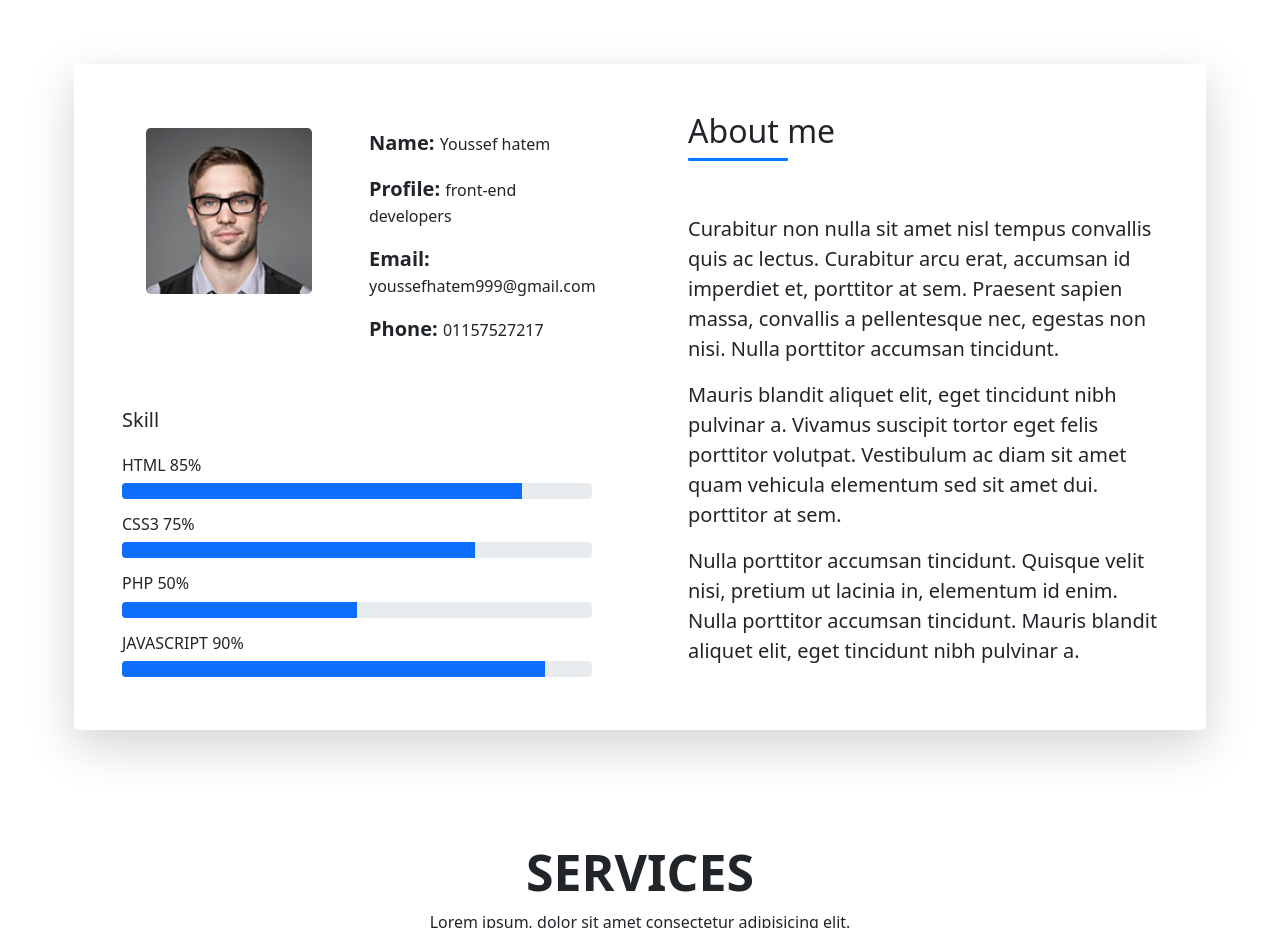
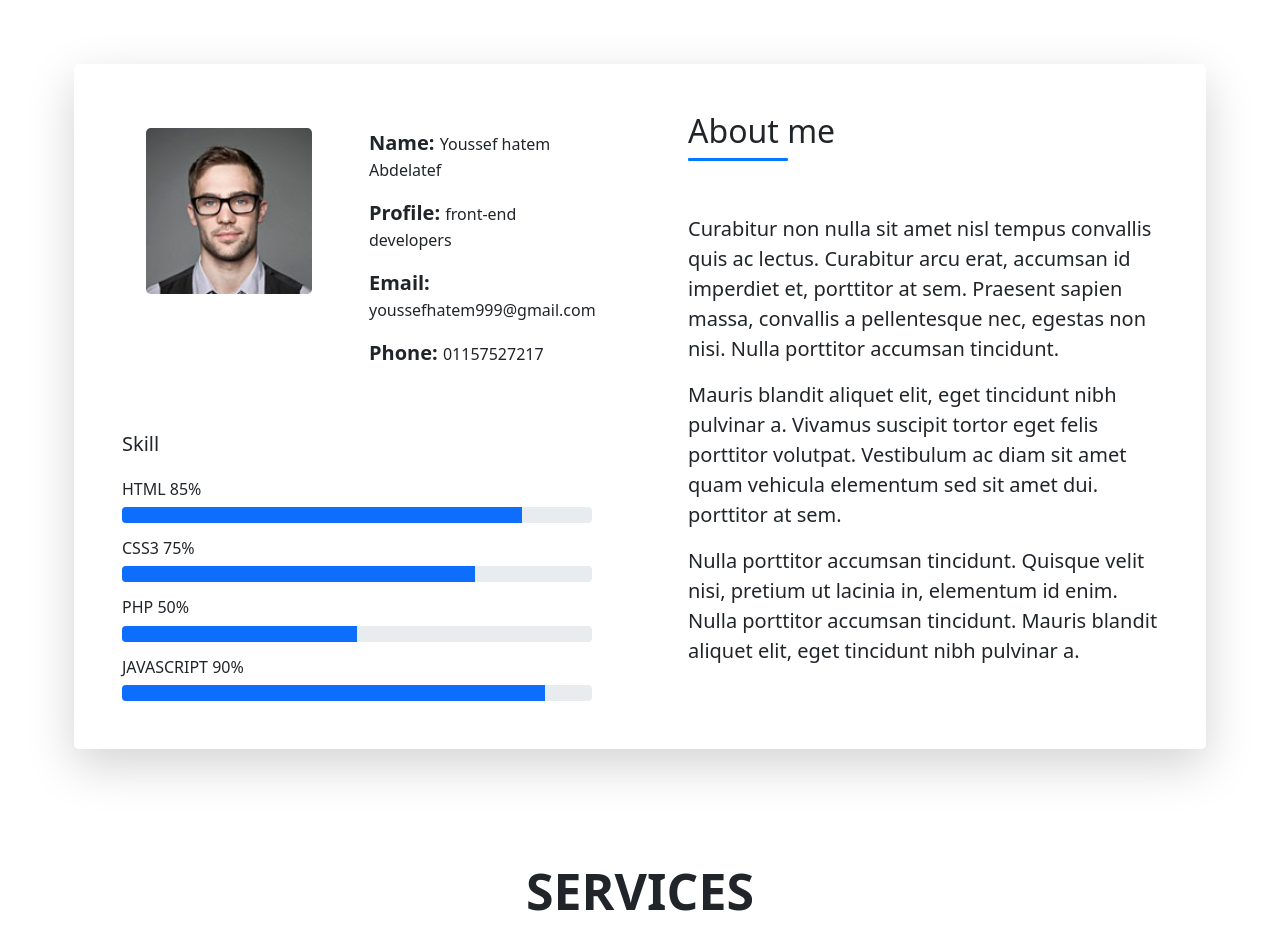
Before and after one commit to youssef-hatem-3/BloodBankProject, a plain HTML site: page index.html in a window 1280 px wide. Shown: the part 800-1728 px from the top of the page. Drawn offline with Linux system fonts and the light colour scheme.

Commit message:
Update(4-6)

```diff
--- a/index.html
+++ b/index.html
@@ -98,7 +98,7 @@
                                         <img src="../img/testimonial-2.jpg" alt="" class="w-100  rounded-3">
                                     </div>
                                     <div class="left-content col-md-6 pt-3">
-                                        <p><span class="fw-bold">Name: </span>Youssef hatem</p>
+                                        <p><span class="fw-bold">Name: </span>Youssef hatem Abdelatef</p>
                                         <p><span class="fw-bold">Profile: </span>front-end developers</p>
                                         <p><span class="fw-bold">Email: </span>youssefhatem999@gmail.com</p>
                                         <p><span class="fw-bold">Phone: </span>01157527217</p>
```
